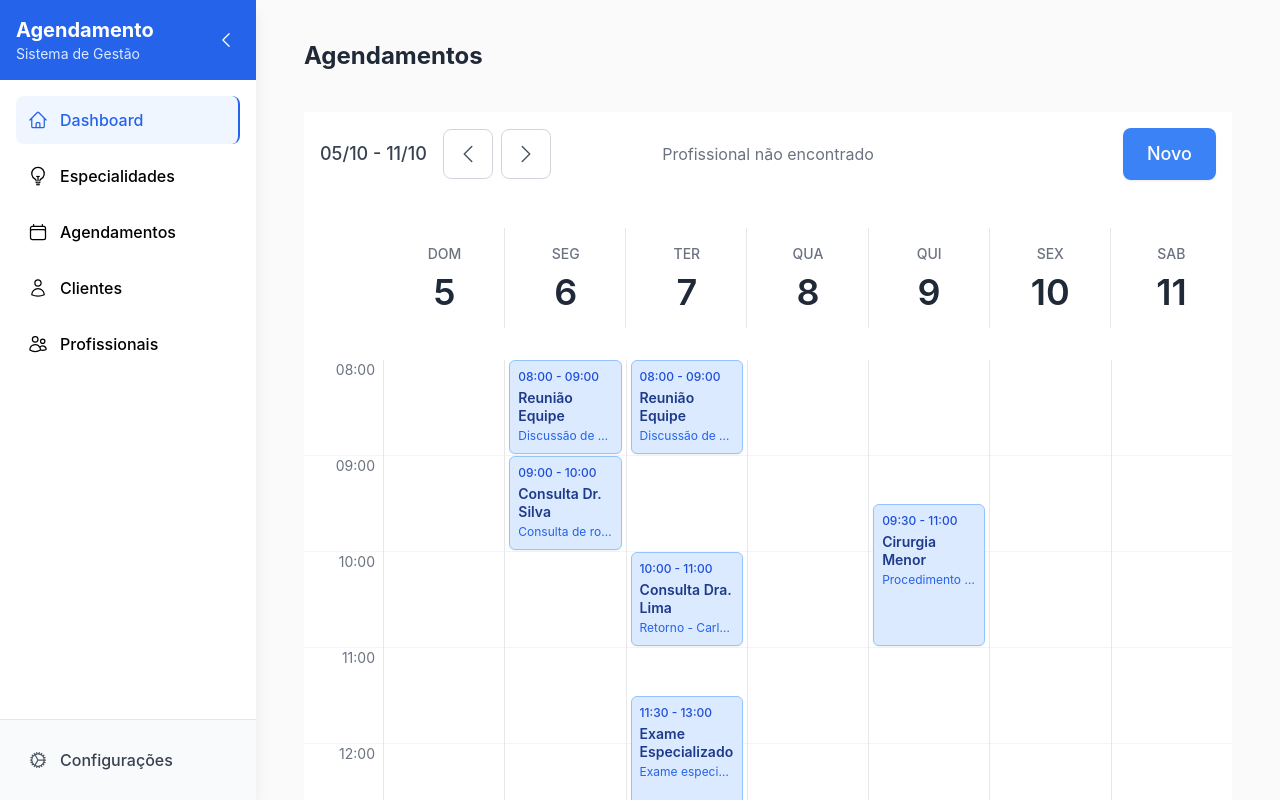
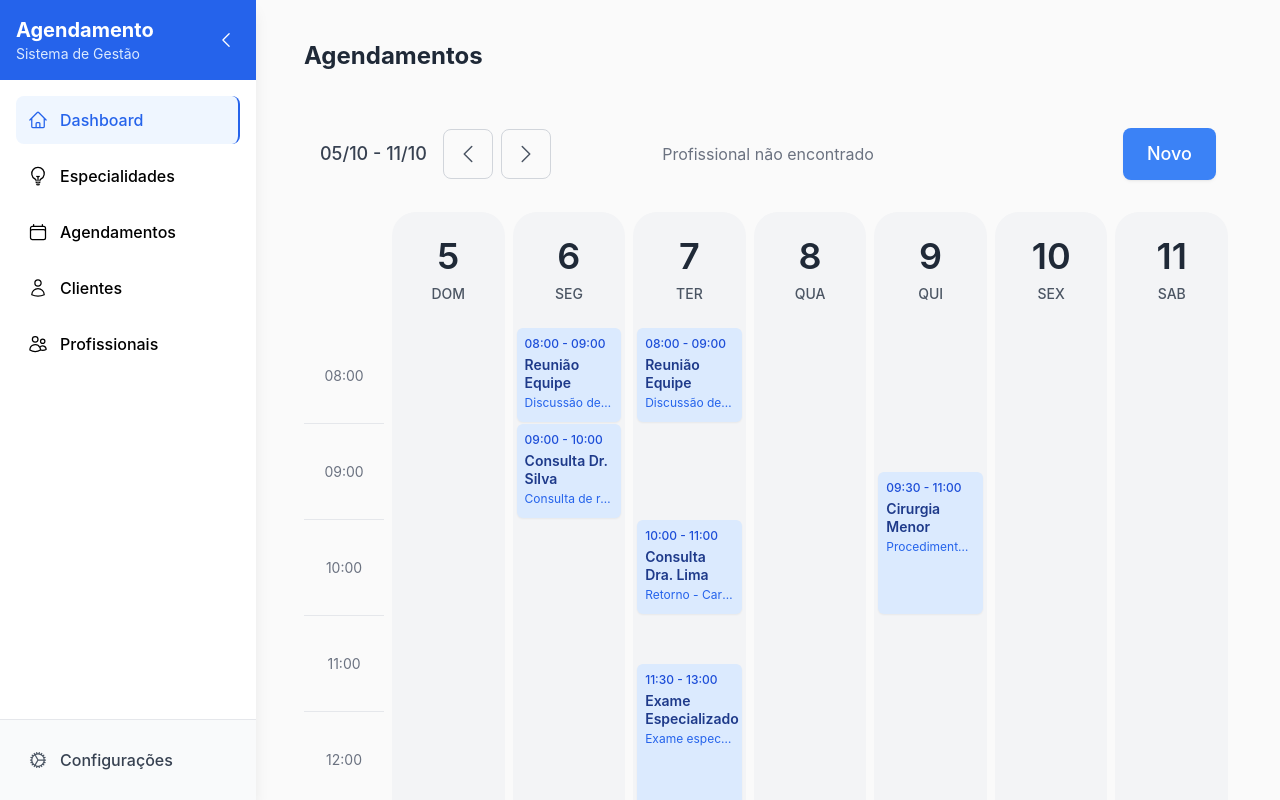
Before and after one commit to devsadriano/agendamentoApresentacao, a Nuxt app: page / in a window 1280 px wide. Shown: the top 800 px of the page. Built offline with nearby package versions, Linux system fonts and the light colour scheme; no server answers.

Commit message:
Termino Aula: 5.5.13 Repaginaçao do Dashboard II Fim modulo 5. Dashboard Agendamento

```diff
--- a/app/components/agendamentos/AgendamentoManager.vue
+++ b/app/components/agendamentos/AgendamentoManager.vue
@@ -1,5 +1,5 @@
 <template>
-  <div class="rounded-lg h-full flex flex-col">
+  <div class="rounded-lg h-full flex flex-col" style="background-color: #FAFAFA;">
     <!-- Header - Agendamentos (altura automática) -->
     <div class="flex items-center">
       <!-- Card único com todos os componentes -->
@@ -12,13 +12,13 @@
       <ReguaHorarios />
 
       <!-- Lado direito: Grid dos dias da semana -->
-      <div class="flex-1 flex bg-white">
+      <div class="flex-1 flex" style="background-color: #FAFAFA;">
         <!-- Iteração pelos 7 dias da semana -->
         <ItemAgendamento
           v-for="dia in agendamentoStore.semanaAtual"
           :key="dia.data.toISOString()"
           :data="dia.data"
-          class="flex-1 border-r border-gray-200 last:border-r-0"
+          class="flex-1"
         />
       </div>
     </div>
--- a/app/components/agendamentos/ControladorSemana.vue
+++ b/app/components/agendamentos/ControladorSemana.vue
@@ -1,5 +1,5 @@
 <template>
-  <div class="bg-white w-full">
+  <div class="w-full" style="background-color: #FAFAFA;">
     <!-- Primeira linha: Data, botões e botão Novo -->
     <div class="flex items-center p-4">
       <!-- Lado esquerdo: Data e botões de navegação (largura fixa) -->
--- a/app/components/agendamentos/DiaSemana.vue
+++ b/app/components/agendamentos/DiaSemana.vue
@@ -1,19 +1,16 @@
 <template>
-  <div class="flex flex-col items-center px-3 py-8 flex-1 relative">
-    <!-- Linha divisória vertical parcial (não encosta nas bordas) -->
-    <div
-      v-if="!isUltimo"
-      class="absolute right-0 top-4 bottom-4 w-px bg-gray-200"
-    ></div>
+  <div class="flex flex-col items-center flex-1 relative rounded-t-3xl mx-1" style="background-color: #F3F4F6;">
+    <!-- Conteúdo do dia com padding -->
+    <div class="flex flex-col items-center px-3 py-6">
+      <!-- Número do dia -->
+      <div class="text-4xl font-semibold text-gray-800 mb-2">
+        {{ dia.diaNumero }}
+      </div>
 
-    <!-- Dia da semana por extenso (ex: DOM, SEG) -->
-    <div class="text-sm font-medium text-gray-500 uppercase mb-2">
-      {{ diaSemanaAbrev }}
-    </div>
-
-    <!-- Número do dia -->
-    <div class="text-4xl font-semibold text-gray-800">
-      {{ dia.diaNumero }}
+      <!-- Dia da semana por extenso (ex: DOM, SEG) -->
+      <div class="text-sm font-medium text-gray-600 uppercase">
+        {{ diaSemanaAbrev }}
+      </div>
     </div>
   </div>
 </template>
--- a/app/components/agendamentos/ItemAgendamento.vue
+++ b/app/components/agendamentos/ItemAgendamento.vue
@@ -1,12 +1,12 @@
 <template>
-  <div class="flex flex-col w-full relative">
+  <div class="flex flex-col w-full relative mx-1" style="background-color: #F3F4F6;">
     <!-- Slots de agendamento alinhados com a régua -->
     <div class="relative">
       <!-- Grid de horários base -->
       <div
         v-for="hora in horarios"
         :key="hora"
-        class="h-24 border-b border-gray-100"
+        class="h-24"
       >
       </div>
 
--- a/app/components/agendamentos/ListaDias.vue
+++ b/app/components/agendamentos/ListaDias.vue
@@ -1,7 +1,7 @@
 <template>
-  <div class="bg-white flex mb-4">
+  <div class="flex" style="background-color: #FAFAFA;">
     <!-- Espaço para compensar a largura da régua -->
-    <div class="w-20"></div>
+    <div class="w-20 mr-1"></div>
 
     <!-- Header dos dias da semana -->
     <div class="flex flex-1">
--- a/app/components/agendamentos/ReguaHorarios.vue
+++ b/app/components/agendamentos/ReguaHorarios.vue
@@ -1,11 +1,11 @@
 <template>
-  <div class="w-20 bg-white border-r border-gray-200">
+  <div class="w-20 mr-1" style="background-color: #FAFAFA;">
     <!-- Lista de horários -->
     <div>
       <div
         v-for="hora in horarios"
         :key="hora"
-        class="h-24 flex items-start justify-end pr-2 text-sm text-gray-500 border-b border-gray-100"
+        class="h-24 flex items-center justify-center text-sm text-gray-500 border-b border-gray-200"
       >
         {{ hora }}
       </div>
--- a/app/components/agendamentos/SlotAgendamento.vue
+++ b/app/components/agendamentos/SlotAgendamento.vue
@@ -1,6 +1,6 @@
 <template>
   <div
-    class="absolute left-1 right-1 bg-blue-100 border border-blue-300 rounded-md p-2 shadow-sm hover:shadow-md transition-shadow cursor-pointer"
+    class="absolute left-1 right-1 bg-blue-100 rounded-md p-2 shadow-sm hover:shadow-md transition-shadow cursor-pointer"
     :style="positionStyle"
   >
     <!-- Horário -->
```
